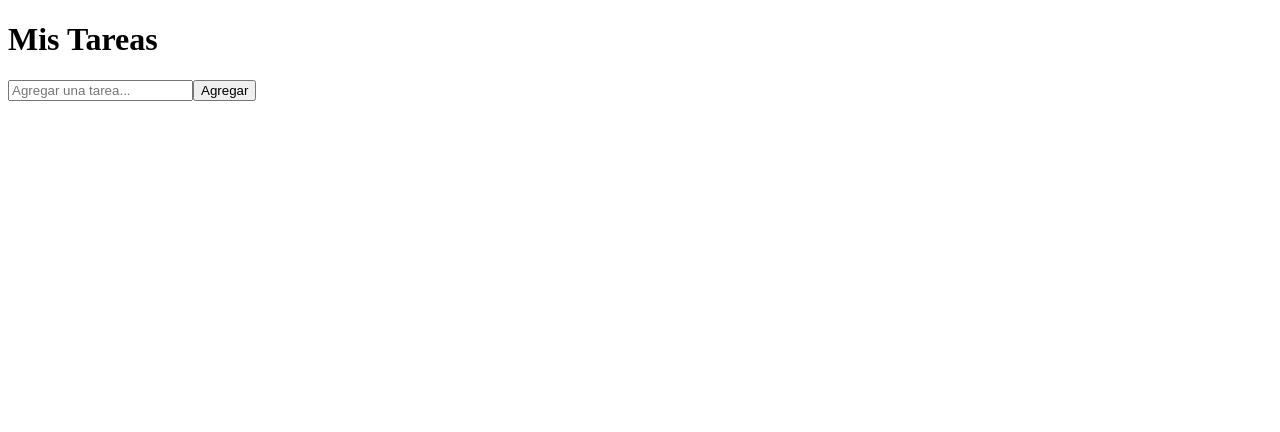
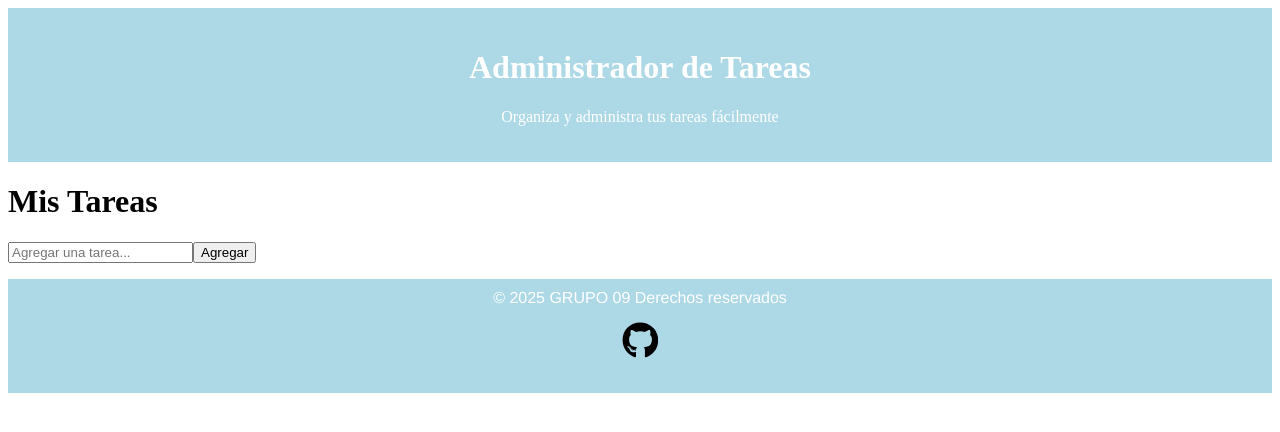
Before and after one commit to Alexander-Ajalla/PV-TP3-Grupo09, a React (Vite) app: page / in a window 1280 px wide. Shown: the top 432 px of the page. Built offline with nearby package versions, Linux system fonts and the light colour scheme.

Commit message:
feature: Agregado de los componentes header y footer en el App.jsx [Ivo Thaiel Vicencio Rosas]

```diff
--- a/src/App.jsx
+++ b/src/App.jsx
@@ -1,6 +1,9 @@
 import React, { useState } from "react";
 import TaskInput from "./components/TaskInput";
 import TaskList from "./components/TaskList";
+import Header from "./components/Header";
+import Footer from "./components/footer";
+
 
 function App() {
   const [tasks, setTasks] = useState([]); // Estado de lista de tareas
@@ -27,6 +30,7 @@ function App() {
 
   return (
     <div>
+      <Header />
       <h1>Mis Tareas</h1>
       <TaskInput onAddTask={addTask} />
       <TaskList
@@ -34,6 +38,7 @@ function App() {
         onToggleTask={toggleTask}
         onDeleteTask={deleteTask}
       />
+      <Footer />
     </div>
   );
 }
```
